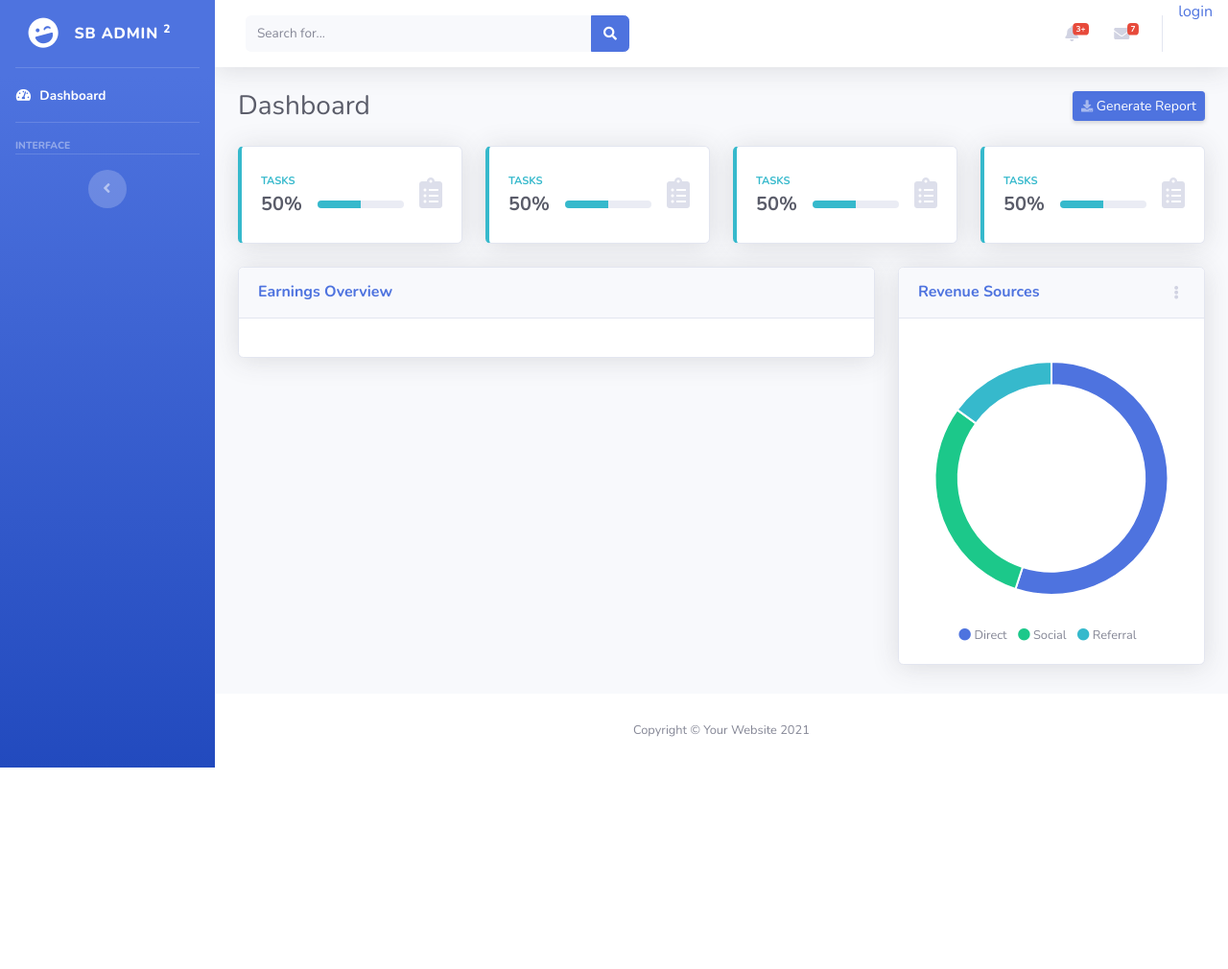
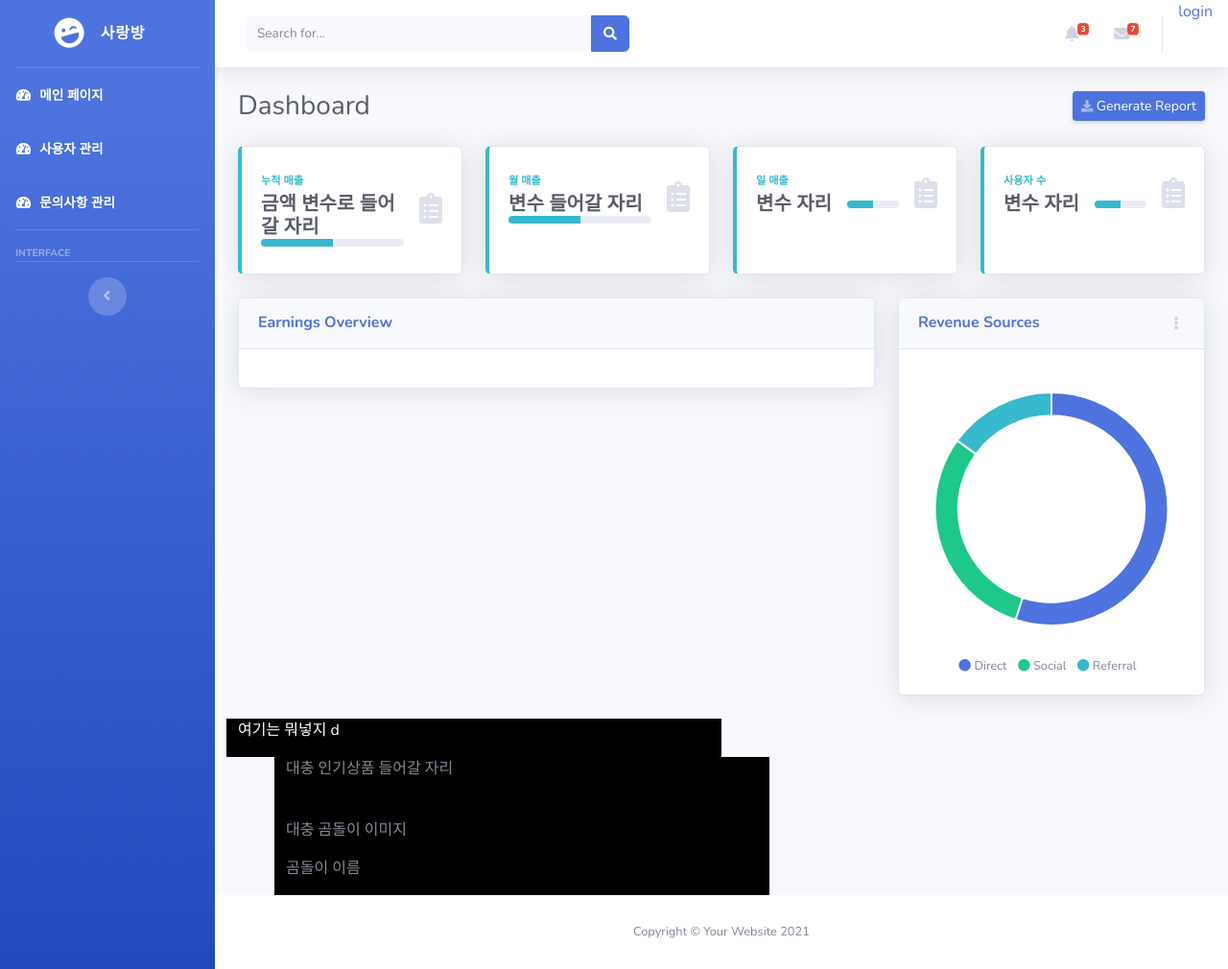
Before and after one commit to Parkchanhee123/SarangBang_admin, a Java web app: page /views/index.jsp in a window 1280 px wide. Shown: the whole page at 96% size. Before the commit the page ends 800 px from the top, so only its background shows below. Run offline with Spring Boot 4, a stand-in JSP engine, Linux system fonts and the light colour scheme; the template is opened without the code that fills it, so the values that code supplies are empty; some of the project's set-up classes (security, data sources, template engines, error pages and the like) are left out, and stand-ins take their place; some libraries are stand-ins or nearby versions.

Commit message:
0421_PCH_메인페이지 작업중

```diff
--- a/src/main/java/edu/sm/app/dto/CustDto.java
+++ b/src/main/java/edu/sm/app/dto/CustDto.java
@@ -13,4 +13,5 @@ public class CustDto {
     private String custId;
     private String custPwd;
     private String custName;
+    private String kakao_id;
 }
--- a/src/main/java/edu/sm/controller/MainController.java
+++ b/src/main/java/edu/sm/controller/MainController.java
@@ -66,9 +66,9 @@ public class MainController {
         } catch (Exception e) {
             return "index";
         }
-
         return "redirect:/";
     }
+
 
     @RequestMapping("/webrtc")
     public String rtc(Model  model) {
--- a/src/main/resources/mapper/custmapper.xml
+++ b/src/main/resources/mapper/custmapper.xml
@@ -16,7 +16,7 @@
         INSERT INTO cust VALUES (#{custId},#{custPwd},#{custName})
     </insert>
     <update id="update" parameterType="custDto">
-        UPDATE cust SET cust_pwd=#{custPwd},cust_name=#{custName} WHERE cust_id=#{custId}
+        UPDATE cust SET cust_pwd=#{custPwd},cust_name=#{custName}, kakao_id=#{kakao_id} WHERE cust_id=#{custId}
     </update>
     <delete id="delete" parameterType="String">
         DELETE FROM cust WHERE cust_id=#{custId}
--- a/src/main/webapp/views/center.jsp
+++ b/src/main/webapp/views/center.jsp
@@ -62,14 +62,15 @@
                 <div class="card-body">
                     <div class="row no-gutters align-items-center">
                         <div class="col mr-2">
-                            <div class="text-xs font-weight-bold text-info text-uppercase mb-1">Tasks
+                            <div class="text-xs font-weight-bold text-info text-uppercase mb-1">누적 매출
                             </div>
                             <div class="row no-gutters align-items-center">
                                 <div class="col-auto">
-                                    <div id="msg1" class="h5 mb-0 mr-3 font-weight-bold text-gray-800">50%</div>
+                                    <div id="msg1" class="h5 mb-0 mr-3 font-weight-bold text-gray-800">금액 변수로 들어갈 자리</div>
                                 </div>
                                 <div class="col">
-                                    <div class="progress progress-sm mr-2">
+
+                                   <div class="progress progress-sm mr-2">        <%--  progressbar 쓸거임? --%>
                                         <div id="progress1" class="progress-bar bg-info" role="progressbar"
                                              style="width: 50%" aria-valuenow="50" aria-valuemin="0"
                                              aria-valuemax="100"></div>
@@ -89,11 +90,11 @@
                 <div class="card-body">
                     <div class="row no-gutters align-items-center">
                         <div class="col mr-2">
-                            <div class="text-xs font-weight-bold text-info text-uppercase mb-1">Tasks
+                            <div class="text-xs font-weight-bold text-info text-uppercase mb-1">월 매출
                             </div>
                             <div class="row no-gutters align-items-center">
                                 <div class="col-auto">
-                                    <div id="msg2" class="h5 mb-0 mr-3 font-weight-bold text-gray-800">50%</div>
+                                    <div id="msg2" class="h5 mb-0 mr-3 font-weight-bold text-gray-800">변수 들어갈 자리</div>
                                 </div>
                                 <div class="col">
                                     <div class="progress progress-sm mr-2">
@@ -116,11 +117,11 @@
                 <div class="card-body">
                     <div class="row no-gutters align-items-center">
                         <div class="col mr-2">
-                            <div class="text-xs font-weight-bold text-info text-uppercase mb-1">Tasks
+                            <div class="text-xs font-weight-bold text-info text-uppercase mb-1">일 매출
                             </div>
                             <div class="row no-gutters align-items-center">
                                 <div class="col-auto">
-                                    <div id="msg3" class="h5 mb-0 mr-3 font-weight-bold text-gray-800">50%</div>
+                                    <div id="msg3" class="h5 mb-0 mr-3 font-weight-bold text-gray-800">변수 자리</div>
                                 </div>
                                 <div class="col">
                                     <div class="progress progress-sm mr-2">
@@ -143,11 +144,11 @@
                 <div class="card-body">
                     <div class="row no-gutters align-items-center">
                         <div class="col mr-2">
-                            <div class="text-xs font-weight-bold text-info text-uppercase mb-1">Tasks
+                            <div class="text-xs font-weight-bold text-info text-uppercase mb-1">사용자 수
                             </div>
                             <div class="row no-gutters align-items-center">
                                 <div class="col-auto">
-                                    <div id="msg4" class="h5 mb-0 mr-3 font-weight-bold text-gray-800">50%</div>
+                                    <div id="msg4" class="h5 mb-0 mr-3 font-weight-bold text-gray-800">변수 자리</div>
                                 </div>
                                 <div class="col">
                                     <div class="progress progress-sm mr-2">
@@ -249,6 +250,19 @@
         </div>
     </div>
 
+    <div class="row">
+        <div class="col-xl-6" style="background-color: black">
+                <p style="color: white"> 여기는 뭐넣지 d</p>
+        </div>
+
+        <div class="col-xl-6" style="background-color: black; margin-left: 50px">
+            <p> 대충 인기상품 들어갈 자리</p>
+                <img src="">
+                <p> 대충 곰돌이 이미지</p>
+            <p>곰돌이 이름</p>
+        </div>
+    </div>
+
 
 
 </div>
--- a/src/main/webapp/views/cust/detail.jsp
+++ b/src/main/webapp/views/cust/detail.jsp
@@ -56,8 +56,12 @@
                     <div class="form-group">
                         <label for="name">Name:</label>
                         <input type="text" value="${cust.custName}"  class="form-control" id="name" placeholder="Enter name" name="custName">
+                    </div>
+                    <div class="form-group">
+                        <label for="kakao_id">Name:</label>
+                        <input type="text" value="${cust.kakao_id}"  class="form-control" id="kakao_id" placeholder="kakao_id" name="kakao_id">
+                    </div>
 
-                    </div>
                     <button id="btn_update" type="button" class="btn btn-primary">Update</button>
                     <button id="btn_delete" type="button" class="btn btn-primary">Delete</button>
 
--- a/src/main/webapp/views/index.jsp
+++ b/src/main/webapp/views/index.jsp
@@ -13,7 +13,7 @@
     <meta name="description" content="">
     <meta name="author" content="">
 
-    <title>SB Admin 2 - Dashboard</title>
+    <title>사랑방 - 관리자</title>
 
     <!-- Custom fonts for this template-->
     <link href="<c:url value="/vendor/fontawesome-free/css/all.min.css"/>" rel="stylesheet" type="text/css">
@@ -79,10 +79,10 @@
 
             <!-- Sidebar - Brand -->
             <a class="sidebar-brand d-flex align-items-center justify-content-center" href="<c:url value="/"/> ">
-                <div class="sidebar-brand-icon rotate-n-15">
+                <div class="sidebar-brand-icon rotate-n-15">        <%-- 여기는 아이콘으로 들어가있는데 이미지로 바꾸죠 --%>
                     <i class="fas fa-laugh-wink"></i>
                 </div>
-                <div class="sidebar-brand-text mx-3">SB Admin <sup>2</sup></div>
+                <div class="sidebar-brand-text mx-3">사랑방</div>
             </a>
 
             <!-- Divider -->
@@ -92,21 +92,19 @@
             <li class="nav-item active">
                 <a class="nav-link" href="<c:url value="/" />">
                     <i class="fas fa-fw fa-tachometer-alt"></i>
-                    <span>Dashboard</span></a>
+                    <span>메인 페이지</span></a>
             </li>
-            <c:if test="${sessionScope.admin != null}">
                 <!-- Web Socket -->
                 <li class="nav-item active">
-                    <a class="nav-link" href="<c:url value="/websocket" />">
+                    <a class="nav-link" href="<c:url value="/websocket" />">    <%-- 라우트 나주엥 수정할거 --%>
                         <i class="fas fa-fw fa-tachometer-alt"></i>
-                        <span>Web Socket</span></a>
+                        <span>사용자 관리</span></a>
                 </li>
                 <li class="nav-item active">
                     <a class="nav-link" href="<c:url value="/chat" />">
                         <i class="fas fa-fw fa-tachometer-alt"></i>
-                        <span>chat</span></a>
+                        <span>문의사항 관리</span></a>
                 </li>
-            </c:if>
 
             <!-- Divider -->
             <hr class="sidebar-divider">
@@ -121,7 +119,7 @@
                     <a class="nav-link collapsed" href="#" data-toggle="collapse" data-target="#collapseTwo"
                        aria-expanded="true" aria-controls="collapseTwo">
                         <i class="fas fa-fw fa-cog"></i>
-                        <span>Cust</span>
+                        <span>매출관리</span>
                     </a>
                     <div id="collapseTwo" class="collapse" aria-labelledby="headingTwo" data-parent="#accordionSidebar">
                         <div class="bg-white py-2 collapse-inner rounded">
@@ -139,7 +137,7 @@
                     <a class="nav-link collapsed" href="#" data-toggle="collapse" data-target="#collapseUtilities"
                        aria-expanded="true" aria-controls="collapseUtilities">
                         <i class="fas fa-fw fa-wrench"></i>
-                        <span>Item</span>
+                        <span>통계/분석</span>
                     </a>
                     <div id="collapseUtilities" class="collapse" aria-labelledby="headingUtilities"
                          data-parent="#accordionSidebar">
@@ -229,7 +227,7 @@
                                 data-toggle="dropdown" aria-haspopup="true" aria-expanded="false">
                                 <i class="fas fa-bell fa-fw"></i>
                                 <!-- Counter - Alerts -->
-                                <span class="badge badge-danger badge-counter">3+</span>
+                                <span class="badge badge-danger badge-counter">3</span>
                             </a>
                             <!-- Dropdown - Alerts -->
                             <div class="dropdown-list dropdown-menu dropdown-menu-right shadow animated--grow-in"
@@ -344,20 +342,22 @@
                                 <a href="#" data-toggle="modal" data-target="#loginModal">login</a>
                             </c:when>
                             <c:otherwise>
+
+
                                 <li class="nav-item dropdown no-arrow">
                                     <a class="nav-link dropdown-toggle" href="#" role="button"
                                         aria-haspopup="true" aria-expanded="false">
                                         <span class="mr-2 d-none d-lg-inline text-gray-600 small">${sessionScope.admin.id}</span>
                                         <img class="img-profile rounded-circle"
                                              src="<c:url value="/img/undraw_profile.svg"/>">
-
-
                                     </a>
                                     <!-- Dropdown - User Information -->
                                 </li>
-                                <li class="nav-item dropdown no-arrow">
-                                    <span class="mr-2 d-none d-lg-inline text-gray-600 small">${sessionScope.admin.role.roleName}</span>
-                                </li>
+
+<%--                                <li class="nav-item dropdown no-arrow">--%>
+<%--                                    <span class="mr-2 d-none d-lg-inline text-gray-600 small">${sessionScope.admin.role.roleName}</span>--%>
+<%--                                </li>--%>
+
                                 <li class="nav-item dropdown no-arrow">
                                     <a href="<c:url value="/logout"/>" role="button"
                                        aria-haspopup="true" aria-expanded="false">LOGOUT</a>
```
